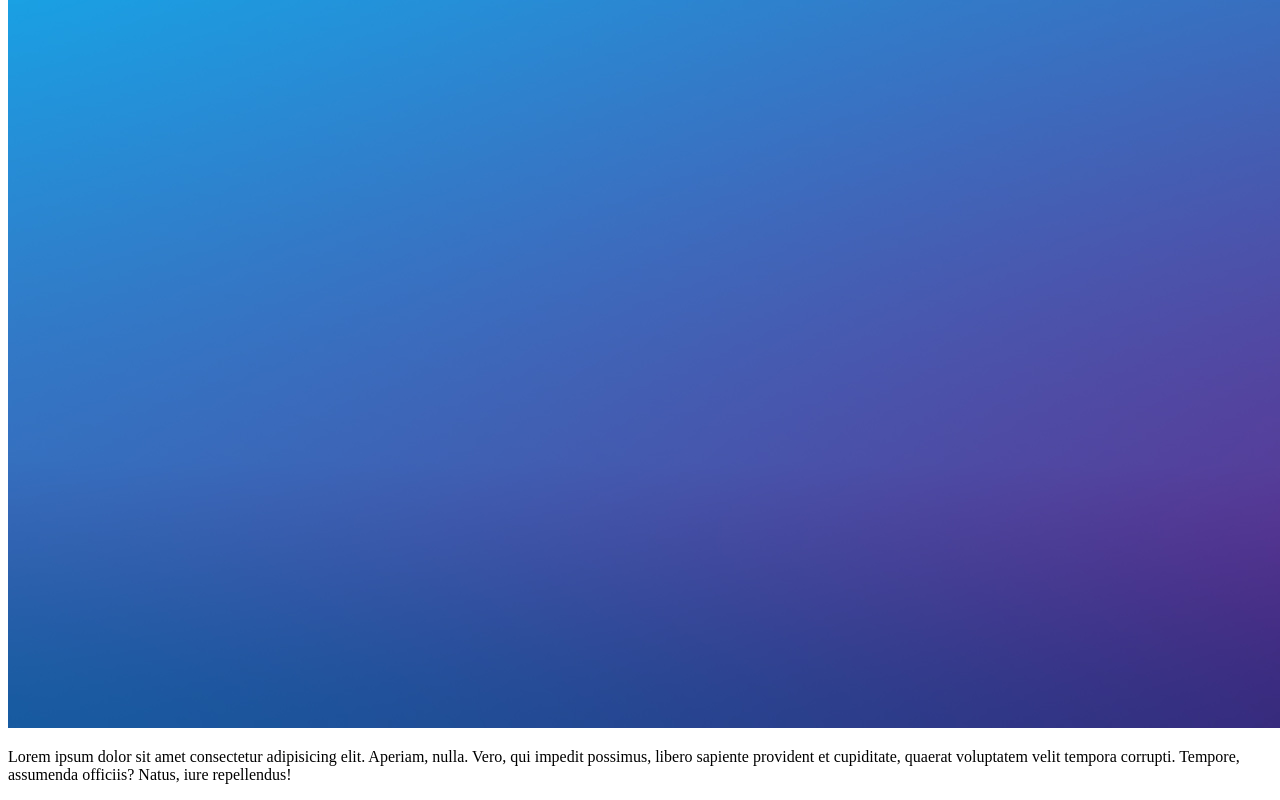
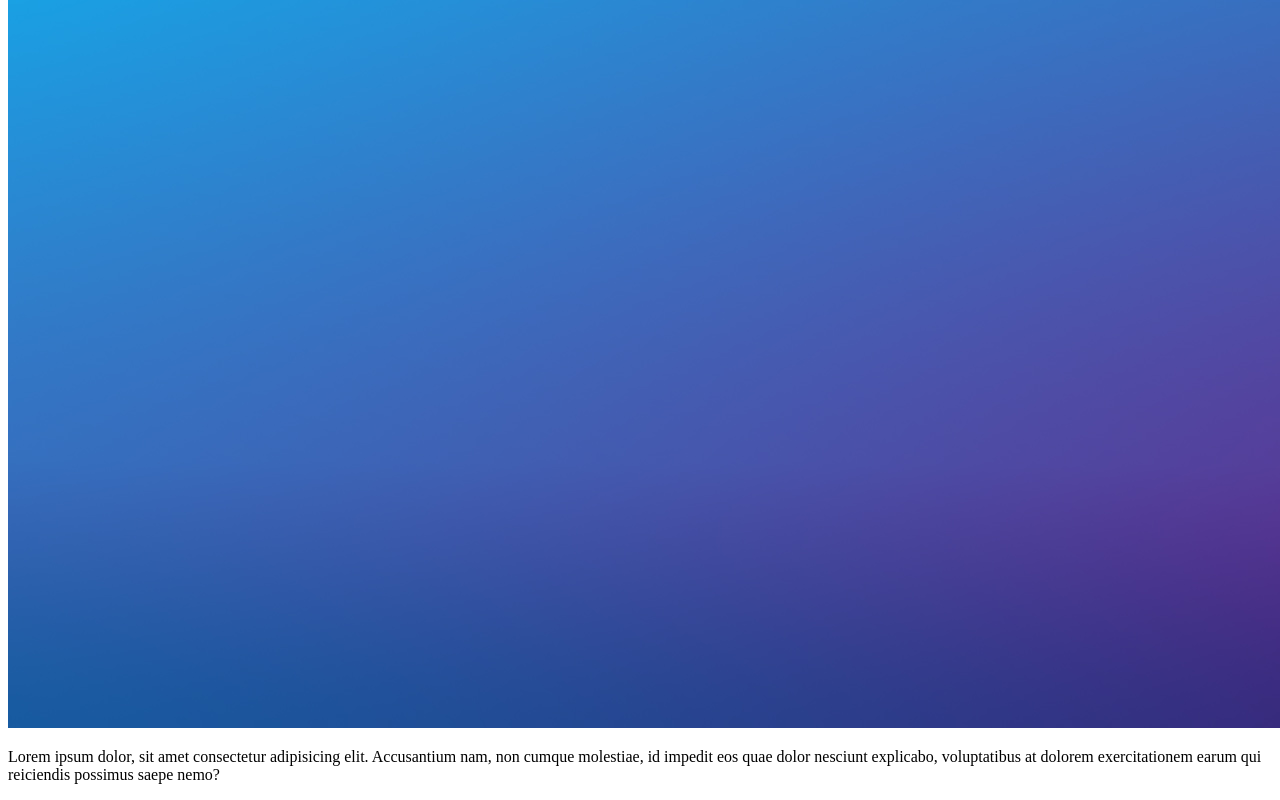
Before and after one commit to SamuelMadeiraa/Meu-Portfolio, a plain HTML site: page index.html in a window 1280 px wide. Shown: the part 1628-2428 px from the top of the page. Drawn offline with Linux system fonts and the light colour scheme.

Commit message:
adicionado um novo paragrafo

```diff
--- a/index.html
+++ b/index.html
@@ -73,7 +73,6 @@
 
         <img src="img/fundo-portfolio.jpg" alt="">
 
-        <p>Lorem ipsum dolor sit amet consectetur adipisicing elit. Aperiam, nulla. Vero, qui impedit possimus, libero sapiente provident et cupiditate, quaerat voluptatem velit tempora corrupti. Tempore, assumenda officiis? Natus, iure repellendus!</p>
-
+       <p>Lorem ipsum dolor, sit amet consectetur adipisicing elit. Accusantium nam, non cumque molestiae, id impedit eos quae dolor nesciunt explicabo, voluptatibus at dolorem exercitationem earum qui reiciendis possimus saepe nemo?</p>
 </body>
 </html>
```
